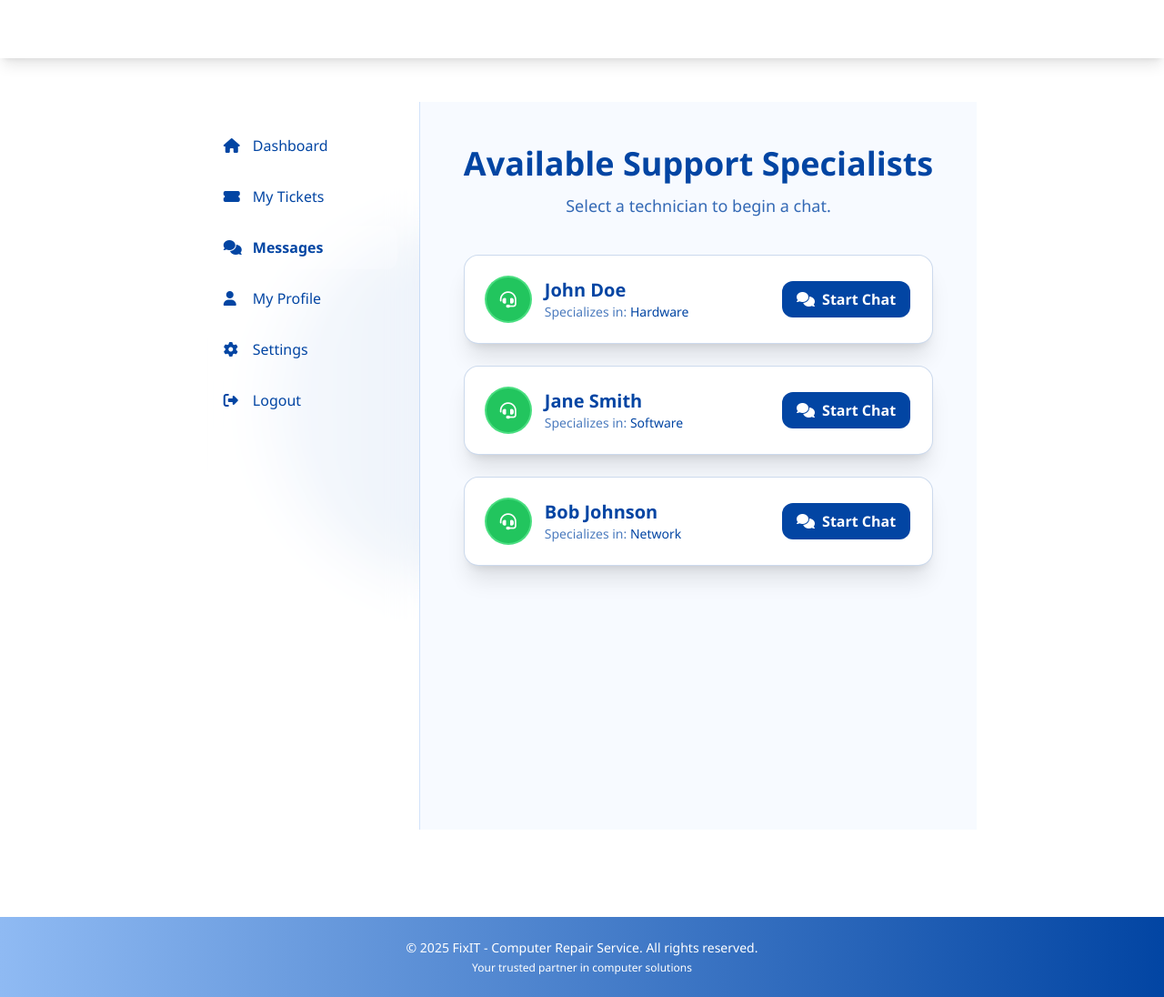
After one commit to Real-mon/CSIT327-G7-FixIT, a Django app: page /accounts/available-technicians/ in a window 1280 px wide. The commit adds this page. Shown: the whole page at 91% size. Run offline with Django 5.2, Linux system fonts and the light colour scheme; some libraries are stand-ins or nearby versions.

Commit message:
Lacking chat and looking for a technician

```diff
--- a/accounts/urls.py
+++ b/accounts/urls.py
@@ -35,4 +35,9 @@ urlpatterns = [
     path('settings/', views.settings_view, name='settings'),
     path('settings/update/', views.update_notifications, name='update_notifications'),
     path('settings/change-password/', views.change_password_settings, name='change_password'),
+
+    #CREATING TICKET
+    path('create-ticket/', views.create_ticket, name='create_ticket'),
+    path('my-tickets/', views.my_tickets, name='my_tickets'),  #VIEW
+path('available-technicians/', views.available_technicians, name='available-technicians'),
 ]
--- a/accounts/views.py
+++ b/accounts/views.py
@@ -1066,3 +1066,49 @@ def generate_bot_response(message):
 
     # Default response for unrecognized messages
     return "🤔 **I'm here to help!**\n\nI understand you're asking about: *'" + message + "'*\n\nI specialize in:\n• Network and connectivity issues\n• Computer performance problems\n• Software and hardware troubleshooting\n• Account and access problems\n\nCould you provide more specific details about your issue, or use the 'Common Issues' dropdown menu for common problems?"
+
+
+from django.shortcuts import render, redirect
+from django.contrib.auth.decorators import login_required
+from .forms import TicketCreationForm
+
+@login_required
+def create_ticket(request):
+    if request.method == 'POST':
+        form = TicketCreationForm(request.POST)
+        if form.is_valid():
+            # Save the ticket, but don't commit to DB yet
+            ticket = form.save(commit=False)
+            # Assign the currently logged-in user
+            ticket.user = request.user
+            # Now save to the database
+            ticket.save()
+            # Redirect to the 'My Tickets' page or a success page
+            return redirect('my_tickets')
+    else:
+        # If it's a GET request, create a blank form
+        form = TicketCreationForm()
+
+    context = {
+        'form': form
+    }
+    return render(request, 'accounts/create_ticket.html', context)
+
+
+from django.shortcuts import render
+from .models import CreateTicket
+def my_tickets(request):
+    tickets = CreateTicket.objects.filter(user=request.user).order_by('-created_at')
+    return render(request, 'accounts/my_tickets.html', {'tickets': tickets})
+
+#PLACEHOLDER
+from django.shortcuts import render
+def available_technicians(request):
+    # Placeholder data
+    technicians = [
+        {'id': 1, 'name': 'John Doe', 'specialty': 'Hardware'},
+        {'id': 2, 'name': 'Jane Smith', 'specialty': 'Software'},
+        {'id': 3, 'name': 'Bob Johnson', 'specialty': 'Network'},
+    ]
+
+    return render(request, 'accounts/available_technicians.html', {'technicians': technicians})
--- /dev/null
+++ b/templates/accounts/available_technicians.html
@@ -0,0 +1,85 @@
+{% extends "base.html" %}
+
+{% block title %}Chat with Support - FixIT{% endblock %}
+
+{% block content %}
+<div class="absolute inset-0 overflow-hidden">
+    <div class="absolute -inset-10 opacity-20">
+        <div class="absolute top-1/3 left-1/4 w-96 h-96 bg-gradient-to-r from-[#8fbaf3] to-[#0245a3] rounded-full mix-blend-multiply filter blur-xl opacity-70 animate-pulse"></div>
+        <div class="absolute bottom-1/3 right-1/4 w-96 h-96 bg-gradient-to-r from-[#bdf1f6] to-[#8fbaf3] rounded-full mix-blend-multiply filter blur-xl opacity-70 animate-pulse animation-delay-2000"></div>
+    </div>
+</div>
+
+<div class="relative min-h-screen">
+    <div class="flex">
+        <div class="w-64 bg-white/20 backdrop-blur-lg border-r border-[#8fbaf3]/40 min-h-screen p-6">
+            <nav class="space-y-2">
+                <a href="{% url 'dashboard' %}" class="flex items-center space-x-3 text-[#0245a3] hover:bg-white/20 rounded-xl px-4 py-3 transition">
+                    <i class="fas fa-home w-5"></i><span>Dashboard</span>
+                </a>
+                <a href="{% url 'my_tickets' %}" class="flex items-center space-x-3 text-[#0245a3] hover:bg-white/20 rounded-xl px-4 py-3 transition">
+                    <i class="fas fa-ticket-alt w-5"></i><span>My Tickets</span>
+                </a>
+                <a href="{% url 'user_message' %}" class="flex items-center space-x-3 bg-white/20 text-[#0245a3] font-semibold rounded-xl px-4 py-3">
+                    <i class="fas fa-comments w-5"></i><span>Messages</span>
+                </a>
+
+                <a href="{% url 'user_profile' %}" class="flex items-center space-x-3 text-[#0245a3] hover:bg-white/20 rounded-xl px-4 py-3 transition">
+                    <i class="fas fa-user w-5"></i><span>My Profile</span>
+                </a>
+                <a href="{% url 'settings' %}" class="flex items-center space-x-3 text-[#0245a3] hover:bg-white/20 rounded-xl px-4 py-3 transition">
+                    <i class="fas fa-cog w-5"></i><span>Settings</span>
+                </a>
+                <a href="{% url 'logout' %}" class="flex items-center space-x-3 text-[#0245a3] hover:bg-white/20 rounded-xl px-4 py-3 transition">
+                    <i class="fas fa-sign-out-alt w-5"></i><span>Logout</span>
+                </a>
+            </nav>
+        </div>
+
+        <div class="flex-1 p-12 bg-[#f7faff] min-h-screen">
+            <div class="mb-10 text-center">
+                <h1 class="text-4xl font-extrabold text-[#0245a3] mb-3">Available Support Specialists</h1>
+                <p class="text-[#0245a3]/80 text-lg">Select a technician to begin a chat.</p>
+            </div>
+
+            <div class="max-w-4xl mx-auto grid grid-cols-1 gap-6">
+
+                {% for technician in technicians %}
+                <div class="bg-white rounded-2xl shadow-xl border border-[#0245a3]/20 p-6 flex justify-between items-center transition hover:shadow-2xl hover:border-[#8fbaf3]">
+
+                    <div class="flex items-center space-x-4">
+                        <div class="w-12 h-12 bg-green-500 rounded-full flex items-center justify-center text-white text-xs font-bold ring-2 ring-green-400">
+                            <i class="fas fa-headset text-lg"></i>
+                        </div>
+
+                        <div>
+                            <h2 class="text-xl font-semibold text-[#0245a3]">
+                                {{ technician.name }}
+                            </h2>
+                            <p class="text-sm text-[#0245a3]/70">
+                                Specializes in: <span class="font-medium text-[#0245a3]">{{ technician.specialty }}</span>
+                            </p>
+                        </div>
+                    </div>
+
+                    <a href="{% url 'user_message' %}?user={{ technician.id }}"
+                       class="bg-[#0245a3] text-white font-semibold rounded-xl py-2 px-4 hover:bg-[#1a5bb3] transition transform hover:scale-105 inline-flex items-center">
+                        <i class="fas fa-comments mr-2"></i> Start Chat
+                    </a>
+                </div>
+                {% empty %}
+                <div class="col-span-full">
+                    <p class="text-[#0245a3]/80 text-center bg-white/70 backdrop-blur-sm p-8 rounded-xl border border-red-400/50 shadow-inner">
+                        <i class="fas fa-exclamation-triangle mr-2 text-red-600"></i> No support specialists are currently available.
+                    </p>
+                </div>
+                {% endfor %}
+            </div>
+        </div>
+    </div>
+</div>
+
+<style>
+    .animation-delay-2000 { animation-delay: 2s; }
+</style>
+{% endblock %}
--- a/templates/dashboard/user_message.html
+++ b/templates/dashboard/user_message.html
@@ -32,7 +32,7 @@
                     <i class="fas fa-home w-5"></i>
                     <span>Dashboard</span>
                 </a>
-                <a href="#" class="flex items-center space-x-3 text-[#0245a3] hover:bg-white/20 rounded-xl px-4 py-3 transition">
+                <a href="{% url 'my_tickets' %}" class="flex items-center space-x-3 text-[#0245a3] hover:bg-white/20 rounded-xl px-4 py-3 transition">
                     <i class="fas fa-ticket-alt w-5"></i>
                     <span>My Tickets</span>
                 </a>
```
Also changed, not shown: accounts/forms.py (+26 -0 lines), accounts/models.py (+34 -0 lines), templates/accounts/create_ticket.html (added, +128 -0 lines), templates/accounts/my_tickets.html (added, +112 -0 lines), templates/available_technicians.html (added, +29 -0 lines), templates/dashboard/user_dashboard.html (+6 -5 lines), accounts/migrations/0009_createticket.py (added), 1 other file.
